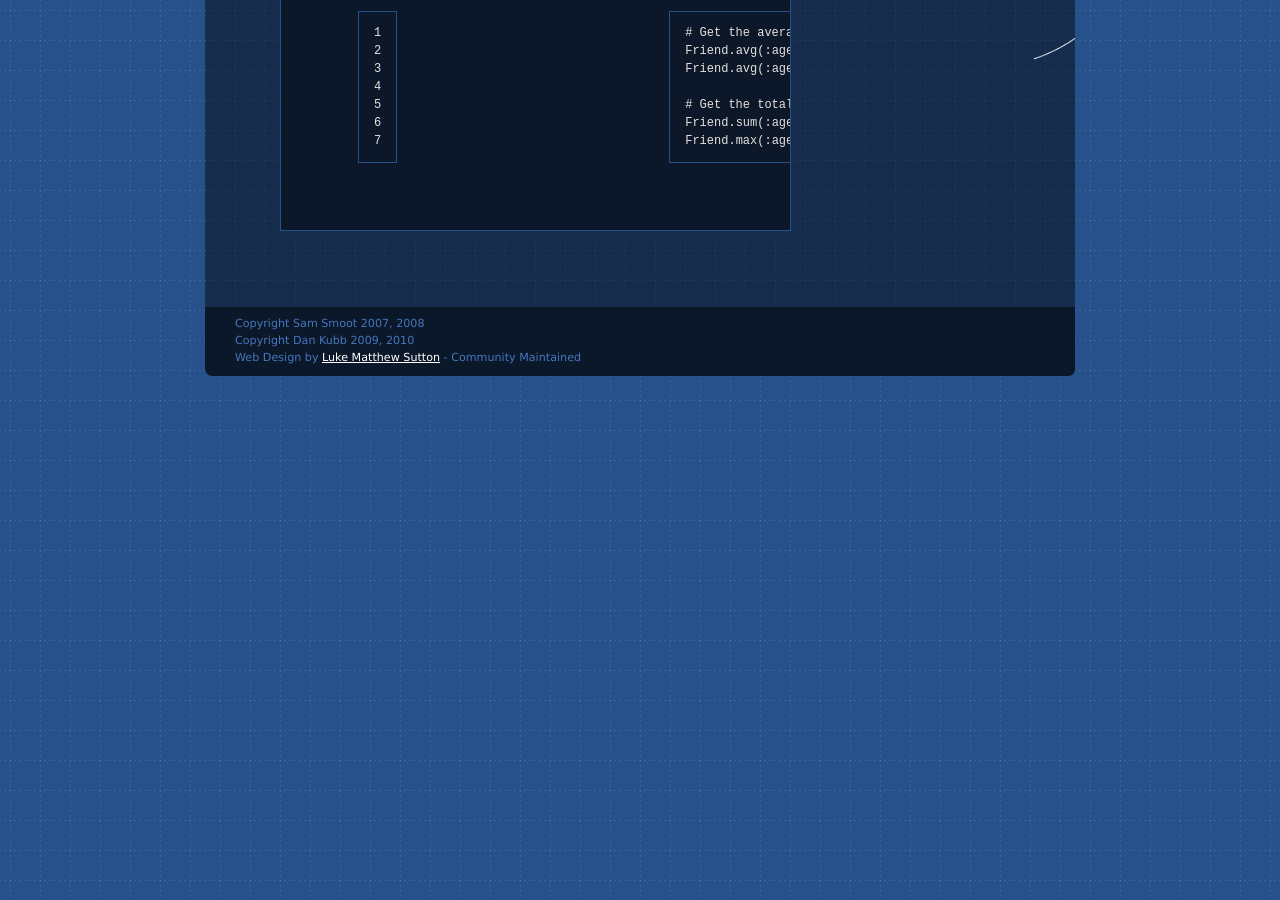
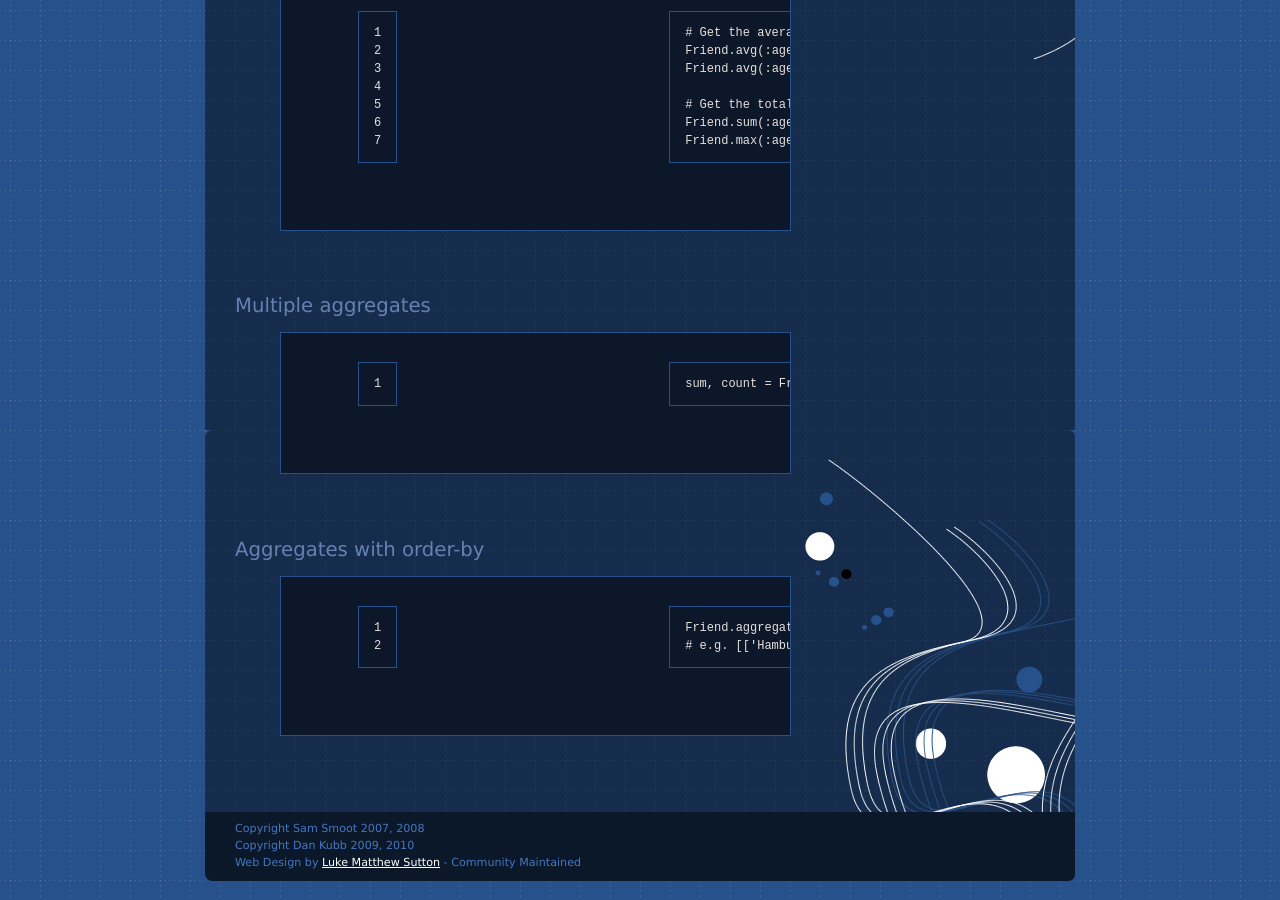
Before and after one commit to datamapper/datamapper.github.com, a Jekyll site: the page built from docs/find.md, in a window 1280 px wide and 900 px high, scrolled down 9049 px. Built offline with Jekyll 4.4.1, drawn with Linux system fonts in a browser that asks for light colours; Markdown is read by kramdown in place of the engine named in the settings.

Commit message:
- added documentation for dm-aggregates aggregate-function (multiple aggregates + order by)

```diff
--- a/docs/find.md
+++ b/docs/find.md
@@ -375,4 +375,19 @@ Friend.sum(:age) # returns total age of all friends
 Friend.max(:age, :conditions => [ 'gender = ?', 'female' ]) # returns the total age of all female friends
 {% endhighlight %}
 
+Multiple aggregates
+-------------------
+
+{% highlight ruby linenos %}
+sum, count = Friend.aggregate(:age.sum, :all.count) # returns the sum of all ages and the count of all friends
+{% endhighlight %}
+
+Aggregates with order-by
+------------------------
+
+{% highlight ruby linenos %}
+Friend.aggregate(:city, :all.count) # returns the city names and the number of friends living in each city
+# e.g. [['Hamburg', 3], ['New York', 4], ['Rome', 0], ... ]
+{% endhighlight %}
+
 [DataMapper_Repository]:http://rubydoc.info/github/datamapper/dm-core/master/DataMapper/Repository
```
